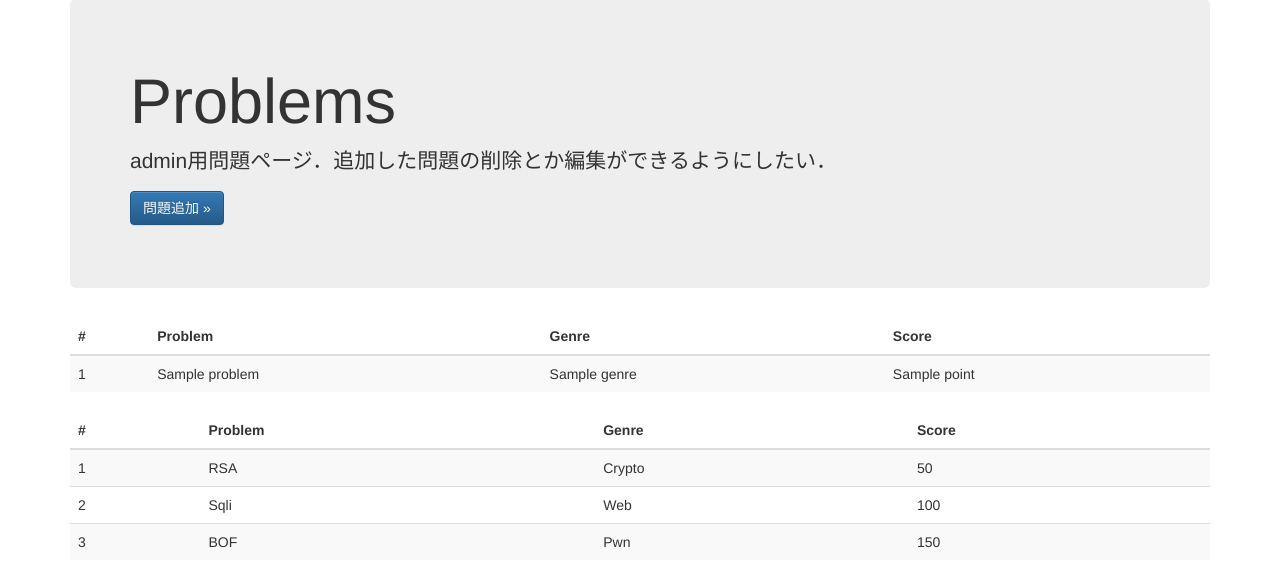
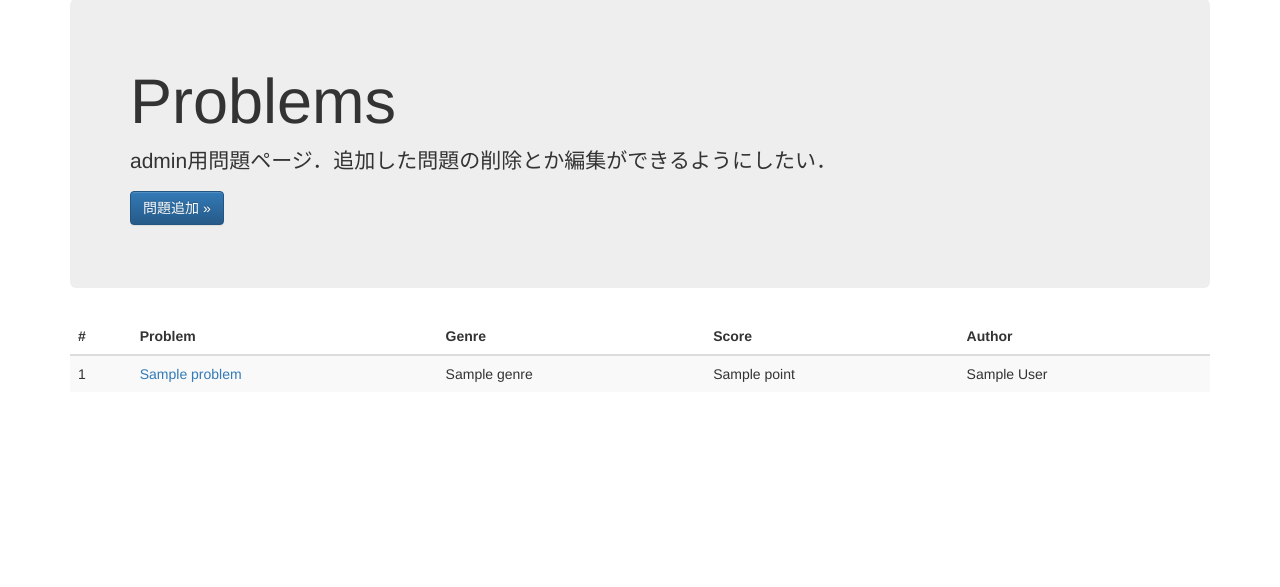
Before and after one commit to 73spica/ctf_platform, a Flask app: template app/admin/templates/problem_for_admin.html in a window 1280 px wide. Shown: the part 71-658 px from the top of the page. Run offline with Flask 2, Linux system fonts and the light colour scheme; the template is opened without the code that fills it: most values are stand-ins (such as "Sample title", 1, 10 or a date in 2020); parts of the project's set-up code (start-up, migrations or seed data) failed here and were passed over; some libraries are stand-ins or nearby versions.

Commit message:
admin用問題ページの修正

```diff
--- a/app/admin/templates/problem_for_admin.html
+++ b/app/admin/templates/problem_for_admin.html
@@ -13,48 +13,20 @@
         <th>Problem</th>
         <th>Genre</th>
         <th>Score</th>
+        <th>Author</th>
       </tr>
     </thead>
     <tbody>
       {% for problem in problems %}
       <tr>
         <td>{{ loop.index }}</td>
-        <td>{{ problem['name'] }}</td>
-        <td>{{ problem['genre'] }}</td>
-        <td>{{ problem['point'] }}</td>
+        <td><a href="/admin/problem/{{problem.id}}">{{ problem.name }}</td>
+        <td>{{ problem.genre }}</td>
+        <td>{{ problem.point }}</td>
+        <td>{{ problem.author }}</td>
       </tr>
       {% endfor %}
     </tbody>
   </table>
-  <table class="table table-striped">
-    <thead>
-      <tr>
-        <th>#</th>
-        <th>Problem</th>
-        <th>Genre</th>
-        <th>Score</th>
-      </tr>
-    </thead>
-    <tbody>
-      <tr>
-        <td>1</td>
-        <td>RSA</td>
-        <td>Crypto</td>
-        <td>50</td>
-      </tr>
-      <tr>
-        <td>2</td>
-        <td>Sqli</td>
-        <td>Web</td>
-        <td>100</td>
-      </tr>
-      <tr>
-        <td>3</td>
-        <td>BOF</td>
-        <td>Pwn</td>
-        <td>150</td>
-      </tr>
-    </tbody>
-  </table>
 </div>
 {% endblock %}
```
